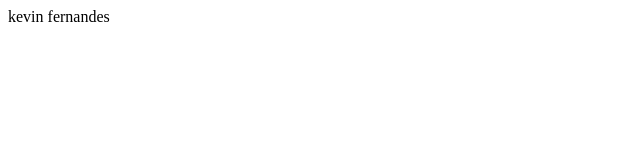
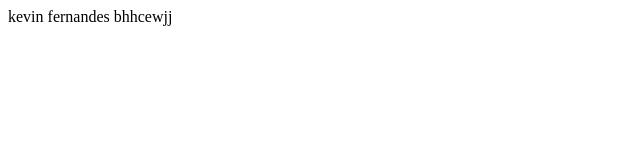
Before and after one commit to kevinfdes10/kevin, a plain HTML site: page index.html in a window 1280 px wide. Shown: the full height of the page, 0-640 px from the left. Drawn offline with Linux system fonts and the light colour scheme.

```diff
--- a/index.html
+++ b/index.html
@@ -1 +1 @@
-<p>kevin fernandes</p>
+<p>kevin fernandes bhhcewjj</p>
```
